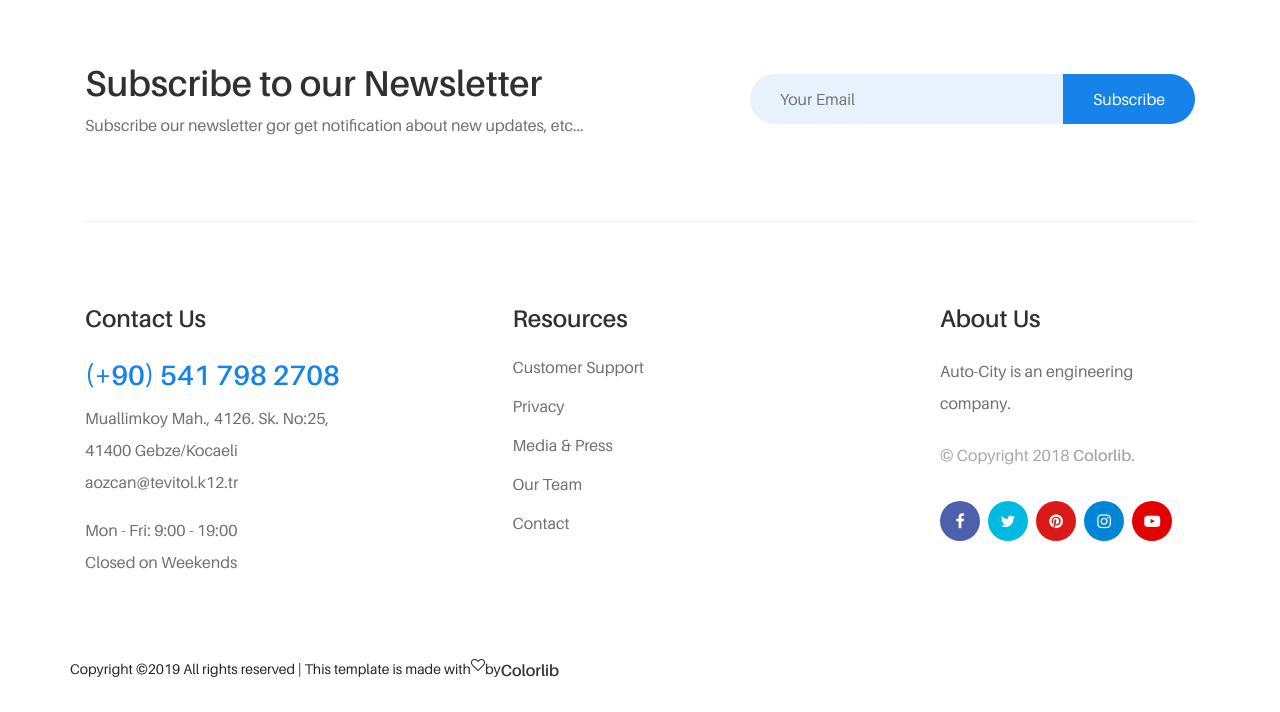
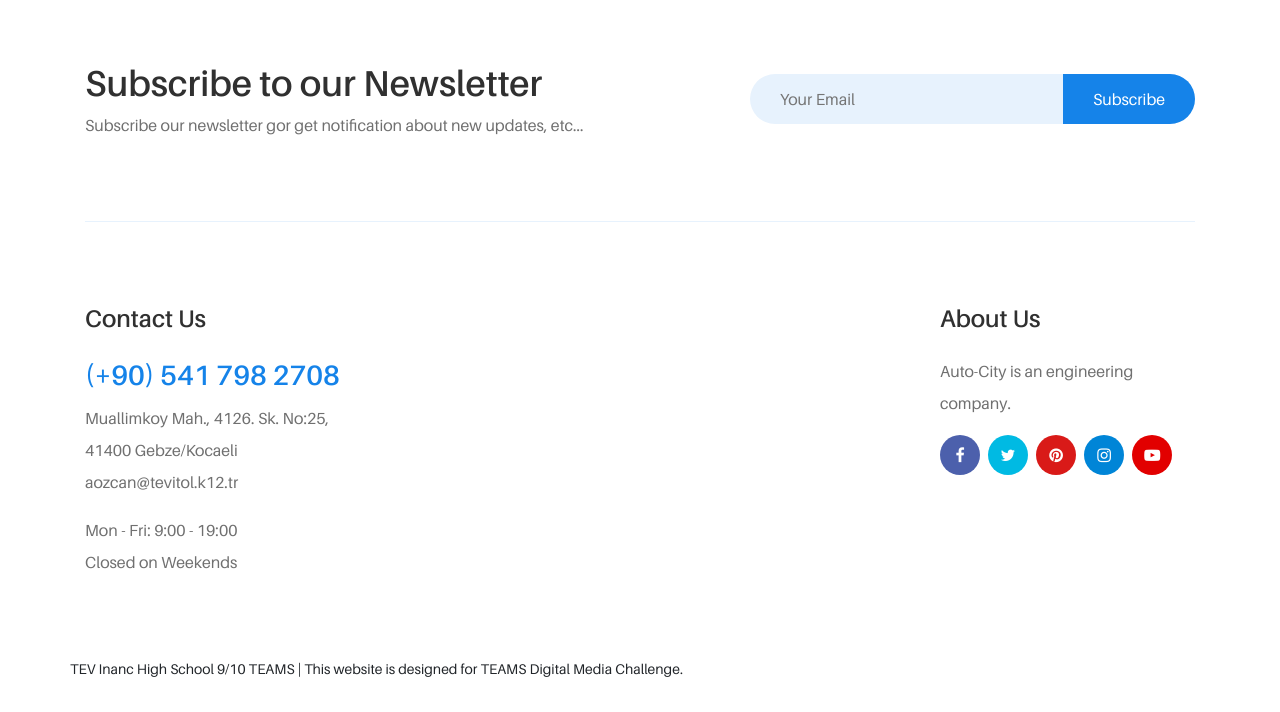
Before and after one commit to keremoner/TeamsWebsite, a website: page contact.html in a window 1280 px wide. Shown: the part 1494-2206 px from the top of the page. Drawn offline with Linux system fonts and the light colour scheme.

Commit message:
biri daha böyle demişti
annen

```diff
--- a/contact.html
+++ b/contact.html
@@ -216,32 +216,8 @@
                 <div class="col-12 col-sm-6 col-lg-3">
                     <div class="single-footer-widget mb-80">
                         <!-- Widget Title -->
-                        <h4 class="widget-title">Resources</h4>
-
-                        <!-- Nav -->
-                        <nav>
-                            <ul class="our-link">
-                                <li><a href="#">Customer Support</a></li>
-                                <li><a href="#">Privacy</a></li>
-                                <li><a href="#">Media &amp; Press</a></li>
-                                <li><a href="#">Our Team</a></li>
-                                <li><a href="#">Contact</a></li>
-                            </ul>
-                        </nav>
-                    </div>
-                </div>
-
-                <!-- Single Footer Widget -->
-                <div class="col-12 col-sm-6 col-lg-3">
-                    <div class="single-footer-widget mb-80">
-                        <!-- Widget Title -->
                         <h4 class="widget-title">About Us</h4>
                         <p>Auto-City is an engineering company.</p>
-
-                        <!-- Copywrite Text -->
-                        <div class="copywrite-text mb-30">
-                            <p>&copy; Copyright 2018 <a href="#">Colorlib</a>.</p>
-                        </div>
 
                         <!-- Social Info -->
                         <div class="footer-social-info">
@@ -258,9 +234,9 @@
 
  <div class="row" style="margin-bottom: 30px;">
 
-<!-- Link back to Colorlib can't be removed. Template is licensed under CC BY 3.0. -->
-Copyright &copy;<script>document.write(new Date().getFullYear());</script> All rights reserved | This template is made with <i class="fa fa-heart-o" aria-hidden="true"></i> by <a href="https://colorlib.com" target="_blank">Colorlib</a>
-<!-- Link back to Colorlib can't be removed. Template is licensed under CC BY 3.0. -->
+<!-- TEAMS DESCRIPTION -->
+TEV Inanc High School 9/10 TEAMS | This website is designed for TEAMS Digital Media Challenge.
+<!-- TEAMS DESCRIPTION -->
             </div>
 
         </div>
```
Also changed, not shown: index.html (+19 -5 lines), img/core-img/logo.png (deleted).
